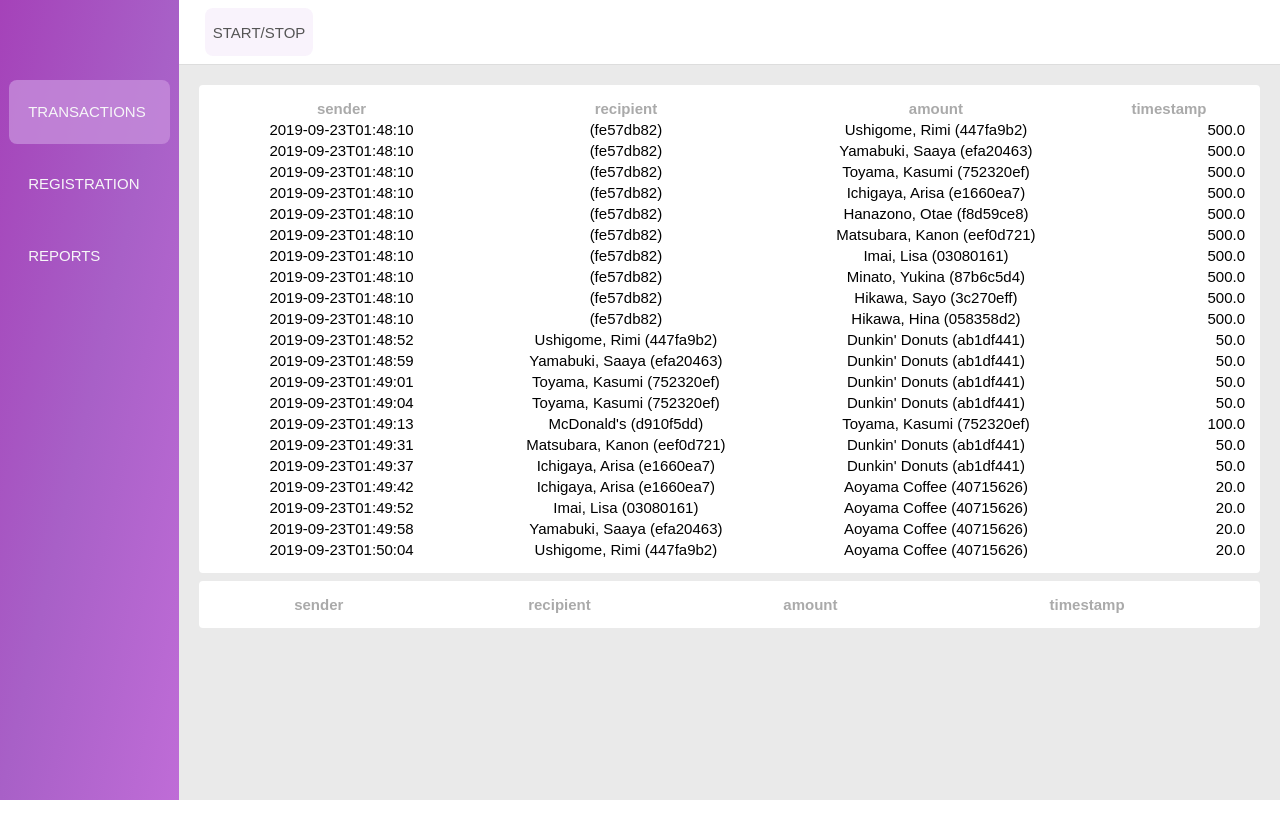
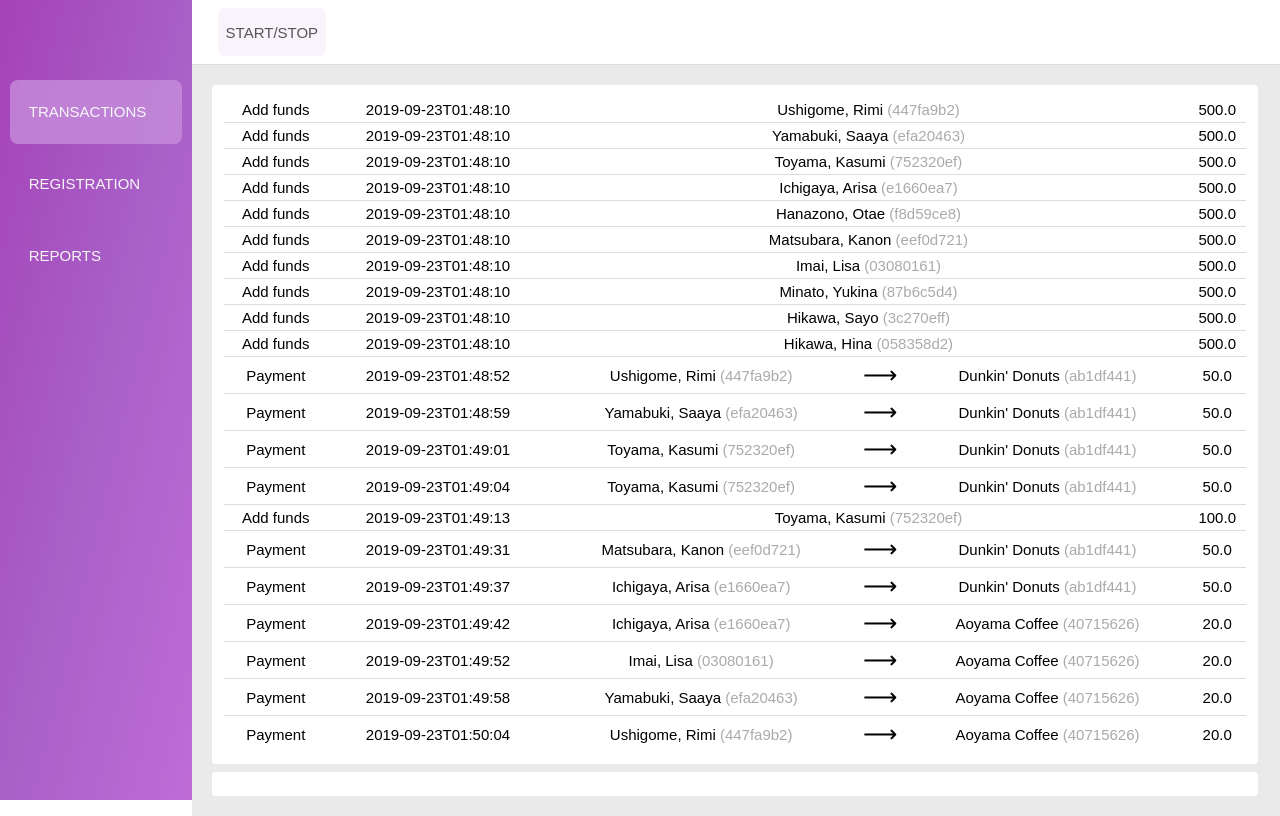
Before and after one commit to potatosquared13/buzz-block, a Flask app: page /transactions in a window 1280 px wide. Run offline with Flask 2, Linux system fonts and the light colour scheme; data comes from the database, SQL or seed files in the repository; lists and menus that the app fills with data are empty.

Commit message:
improve interface design

```diff
--- a/static/css/style.css
+++ b/static/css/style.css
@@ -10,7 +10,7 @@
 
 #sidebar {
     background-image: linear-gradient(to bottom right, #a542b9, #a860c7, #bf6cd7);
-    width: 14vw;
+    width: 192px;
     position: fixed;
     height: 100vh;
 }
@@ -45,7 +45,7 @@
 
 #main {
     background: #eaeaea;
-    margin-left: 14vw;
+    margin-left: 192px;
     min-height: 100vh;
 }
 
@@ -129,7 +129,7 @@ button:hover {
 }
 
 .box-auto {
-    width: auto;
+    width: calc(100% - 42px);
 }
 
 .box-50 {
@@ -173,10 +173,29 @@ form {
 table {
     width : 100%;
     border-radius: 4px;
+    border-collapse: collapse;
 }
 
-th {
+table th {
     color: #aaa;
+}
+
+table td {
+    text-align: center;
+    padding: 4px 0;
+}
+
+table tr {
+    border-top: 1px solid #ddd;
+    border-bottom: 1px solid #ddd;
+}
+
+table tr:first-child {
+    border-top: 0;
+}
+
+table tr:last-child {
+    border-bottom: 0;
 }
 
 .button-container {
@@ -196,10 +215,6 @@ th {
     word-wrap: break-word;
 }
 
-.vendor-title {
-    font-size: 20px;
-}
-
 .vendor-name {
     width: 100%;
     padding-right: 2px;
--- a/templates/transactions.html
+++ b/templates/transactions.html
@@ -33,26 +33,81 @@
             <div class="content">
                 <div class="box-auto">
                     <table>
-                        <tr>
-                            <th scope="col">sender</th>
-                            <th scope="col">recipient</th>
-                            <th scope="col">amount</th>
-                            <th scope="col">timestamp</th>
-                        </tr>
-
                         {% set ns = namespace(t_index = 0) %}
 
                         {% for block in blocks %}
 
                         {% for transaction in block.transactions %}
+                        {% if transaction.transaction == 0 %}
                         <tr>
-                            <td style="width: 25%; text-align: center">{{transaction.timestamp}}</td>
-                            <td style="width: 30%; text-align: center">{{t_senders[ns.t_index].name}}
-                                ({{(transaction.sender[:8])}})</td>
-                            <td style="width: 30%; text-align: center">{{t_recipients[ns.t_index].name}}
-                                ({{(transaction.address[:8])}})</td>
-                            <td style="width: 15%; text-align: right">{{transaction.amount}}</td>
+                            <td style="min-width: 15%">
+                                New account
+                            </td>
+                            <td style="min-width: 20%">
+                                {{transaction.timestamp}}
+                            </td>
+                            <td style="min-width: 50%" colspan="3">
+                                {{t_recipients[ns.t_index].name}}
+                                <span style="color:#aaa">({{(transaction.address[:8])}})</span>
+                            </td>
+                            <td style="min-width: 15%">
+                                {{transaction.amount}}
+                            </td>
                         </tr>
+                        {% elif transaction.transaction == 1 %}
+                        <tr>
+                            <td style="min-width: 15%">
+                                Payment
+                            </td>
+                            <td style="min-width: 20%">
+                                {{transaction.timestamp}}
+                            </td>
+                            <td style="min-width: 23%">
+                                {{t_senders[ns.t_index].name}}
+                                <span style="color:#aaa">({{(transaction.sender[:8])}})</span>
+                            </td>
+                            <td style="min-width: 4%; font-size: 24px">⟶</td>
+                            <td style="min-width: 23%">
+                                {{t_recipients[ns.t_index].name}}
+                                <span style="color:#aaa">({{(transaction.address[:8])}})</span>
+                            </td>
+                            <td style="min-width: 15%">
+                                {{transaction.amount}}
+                            </td>
+                        </tr>
+                        {% elif transaction.transaction == 2 %}
+                        <tr>
+                            <td style="min-width: 15%">
+                                Add funds
+                            </td>
+                            <td style="min-width: 20%">
+                                {{transaction.timestamp}}
+                            </td>
+                            <td style="min-width: 50%" colspan="3">
+                                {{t_recipients[ns.t_index].name}}
+                                <span style="color:#aaa">({{(transaction.address[:8])}})</span>
+                            </td>
+                            <td style="min-width: 15%">
+                                {{transaction.amount}}
+                            </td>
+                        </tr>
+                        {% elif transaction.transaction == 3 %}
+                        <tr>
+                            <td style="min-width: 15%">
+                                Report lost id
+                            </td>
+                            <td style="min-width: 20%">
+                                {{transaction.timestamp}}
+                            </td>
+                            <td style="min-width: 50%" colspan="3">
+                                {{t_recipients[ns.t_index].name}}
+                                <span style="color:#aaa">({{(transaction.address[:8])}})</span>
+                            </td>
+                            <td style="min-width: 15%">
+                                {{transaction.amount}}
+                            </td>
+                        </tr>
+                        {% endif %}
                         {% set ns.t_index = ns.t_index + 1%}
 
                         {% endfor %}
@@ -62,30 +117,84 @@
                 </div>
                 <div class="box-auto">
                     <table>
-                        <tr>
-                            <th scope="col">sender</th>
-                            <th scope="col">recipient</th>
-                            <th scope="col">amount</th>
-                            <th scope="col">timestamp</th>
-                        </tr>
-
                         {% set ns = namespace(pt_index=0) %}
 
                         {% for pending_transaction in pending_transactions %}
 
+                        {% if pending_transaction.transaction == 0 %}
                         <tr>
-                            <td style="width: 25%; text-align: center">{{pending_transaction.timestamp}}</td>
-                            <td style="width: 30%; text-align: center">{{pt_senders[ns.pt_index].name}}
-                                <span style="color:#aaa">({{(pending_transaction.sender[:8])}})</span></td>
-                            <td style="width: 30%; text-align: center">{{pt_recipients[ns.pt_index].name}}
-                                <span style="color:#aaa">({{(pending_transaction.address[:8])}})</span></td>
-                            <td style="width: 15%; text-align: right">{{pending_transaction.amount}}</td>
+                            <td style="min-width: 15%">
+                                New account
+                            </td>
+                            <td style="min-width: 20%">
+                                {{pending_transaction.timestamp}}
+                            </td>
+                            <td style="min-width: 50%" colspan="3">
+                                {{pt_recipients[ns.pt_index].name}}
+                                <span style="color:#aaa">({{(pending_transaction.address[:8])}})</span>
+                            </td>
+                            <td style="min-width: 15%">
+                                {{pending_transaction.amount}}
+                            </td>
                         </tr>
+                        {% elif pending_transaction.transaction == 1 %}
+                        <tr>
+                            <td style="min-width: 15%">
+                                Payment
+                            </td>
+                            <td style="min-width: 20%">
+                                {{pending_transaction.timestamp}}
+                            </td>
+                            <td style="min-width: 23%">
+                                {{pt_senders[ns.pt_index].name}}
+                                <span style="color:#aaa">({{(pending_transaction.sender[:8])}})</span>
+                            </td>
+                            <td style="min-width: 4%; font-size: 24px">⟶</td>
+                            <td style="min-width: 23%">
+                                {{t_recipients[ns.t_index].name}}
+                                <span style="color:#aaa">({{(transaction.address[:8])}})</span>
+                            </td>
+                            <td style="min-width: 15%">
+                                {{transaction.amount}}
+                            </td>
+                        </tr>
+                        {% elif pending_transaction.transaction == 2 %}
+                        <tr>
+                            <td style="min-width: 15%">
+                                Add funds
+                            </td>
+                            <td style="min-width: 20%">
+                                {{pending_transaction.timestamp}}
+                            </td>
+                            <td style="min-width: 50%" colspan="3">
+                                {{pt_recipients[ns.pt_index].name}}
+                                <span style="color:#aaa">({{(pending_transaction.address[:8])}})</span>
+                            </td>
+                            <td style="min-width: 15%">
+                                {{pending_transaction.amount}}
+                            </td>
+                        </tr>
+                        {% elif pending_transaction.transaction == 3 %}
+                        <tr>
+                            <td style="min-width: 15%">
+                                Report lost id
+                            </td>
+                            <td style="min-width: 20%">
+                                {{pending_transaction.timestamp}}
+                            </td>
+                            <td style="min-width: 50%" colspan="3">
+                                {{pt_recipients[ns.pt_index].name}}
+                                <span style="color:#aaa">({{(pending_transaction.address[:8])}})</span>
+                            </td>
+                            <td style="min-width: 15%">
+                                {{pending_transaction.amount}}
+                            </td>
+                        </tr>
+                        {% endif %}
 
                         {% set ns.pt_index = ns.pt_index + 1%}
 
                         {% endfor %}
-
                     </table>
                 </div>
             </div>
```
Also changed, not shown: templates/reportgeneration.html (+8 -7 lines).
